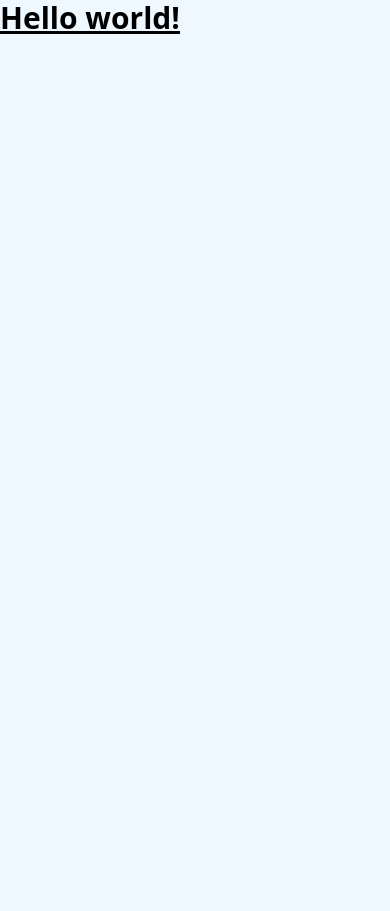
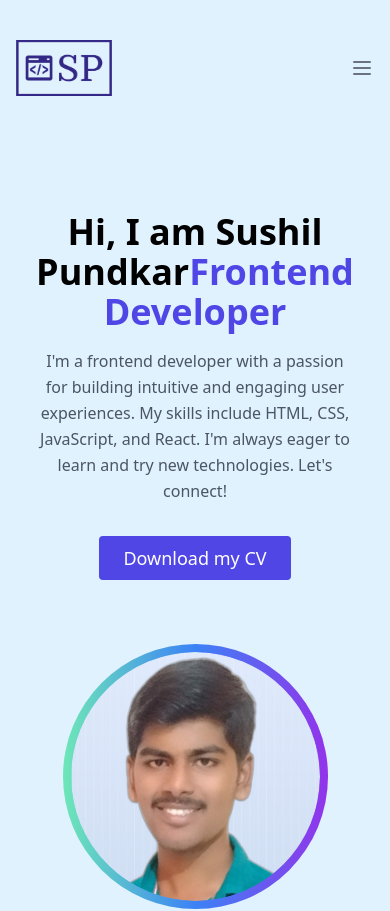
Before and after one commit to Sushil1204/Resume, a React (Vite) app: page / in a window 390 px wide. Shown: the top 911 px of the page. Before the commit the page ends 844 px from the top, so only its background shows below. Built offline with nearby package versions, Linux system fonts and the light colour scheme.

Commit message:
Header section created

```diff
--- a/package.json
+++ b/package.json
@@ -10,7 +10,8 @@
   },
   "dependencies": {
     "react": "^18.2.0",
-    "react-dom": "^18.2.0"
+    "react-dom": "^18.2.0",
+    "react-icons": "^4.7.1"
   },
   "devDependencies": {
     "@types/react": "^18.0.27",
--- a/src/App.jsx
+++ b/src/App.jsx
@@ -1,12 +1,14 @@
-import React from "react"
+import React from "react";
+import About from "./components/About";
+import Header from "./components/Header";
 
 function App() {
-
   return (
-    <h1 className="text-3xl font-bold underline">
-    Hello world!
-  </h1>
-  )
+    <>
+      <Header />
+      <About/>
+    </>
+  );
 }
 
-export default App
+export default App;
--- /dev/null
+++ b/src/components/About.jsx
@@ -0,0 +1,9 @@
+import React from 'react'
+
+const About = () => {
+  return (
+    <div>About</div>
+  )
+}
+
+export default About
--- /dev/null
+++ b/src/components/Header.jsx
@@ -0,0 +1,111 @@
+import React, { useState } from "react";
+import logo from "../assets/logo.png";
+import profile from "../assets/profile.png";
+import { AiFillGithub, AiFillLinkedin, AiOutlineTwitter } from "react-icons/ai";
+
+const Header = () => {
+  const [state, setState] = useState(false);
+
+  return (
+    <div className="bg-sky-100">
+      <header className="py-5">
+        <nav className="items-center pt-5 px-4 mx-auto max-w-screen-xl sm:px-8 md:flex md:space-x-6">
+          <div className="flex justify-between">
+            <a href="javascript:void(0)">
+              <img
+                src={logo}
+                width={120}
+                height={10}
+                className="w-24 h-14"
+                alt="Float UI logo"
+              />
+            </a>
+            <button
+              className="text-gray-500 outline-none md:hidden"
+              onClick={() => setState(!state)}
+            >
+              {state ? (
+                <svg
+                  xmlns="http://www.w3.org/2000/svg"
+                  className="h-6 w-6"
+                  fill="none"
+                  viewBox="0 0 24 24"
+                  stroke="currentColor"
+                >
+                  <path
+                    strokeLinecap="round"
+                    strokeLinejoin="round"
+                    strokeWidth={2}
+                    d="M6 18L18 6M6 6l12 12"
+                  />
+                </svg>
+              ) : (
+                <svg
+                  xmlns="http://www.w3.org/2000/svg"
+                  className="h-6 w-6"
+                  fill="none"
+                  viewBox="0 0 24 24"
+                  stroke="currentColor"
+                >
+                  <path
+                    strokeLinecap="round"
+                    strokeLinejoin="round"
+                    strokeWidth={2}
+                    d="M4 6h16M4 12h16M4 18h16"
+                  />
+                </svg>
+              )}
+            </button>
+          </div>
+          <ul
+            className={`flex-1 justify-between mt-12 md:flex md:mt-0 ${
+              state ? "" : "hidden"
+            }`}
+          >
+            <div className="order-1 flex-1 justify-end items-end space-y-5 md:flex md:space-x-6 md:space-y-0">
+              <li className="order-2 pb-5 md:pb-0 space-x-2">
+                <AiOutlineTwitter className="text-4xl text-sky-600 text-center focus:shadow-none block md:inline cursor-pointer" />
+                <AiFillGithub className="text-4xl text-sky-600 text-center focus:shadow-none block md:inline cursor-pointer" />
+                <AiFillLinkedin className="text-4xl text-sky-600 text-center focus:shadow-none block md:inline cursor-pointer" />
+              </li>
+            </div>
+          </ul>
+        </nav>
+      </header>
+      <section className="mt-24 mx-auto max-w-screen-xl pb-24 px-4 items-center lg:flex md:px-8 place-items-center">
+        <section className="text-gray-600 body-font">
+          <div className="container mx-auto flex px-5 md:flex-row flex-col items-center">
+            <div className="lg:flex-grow md:w-1/2 lg:pr-24 md:pr-16 flex flex-col md:items-start md:text-left mb-16 md:mb-0 items-center text-center">
+              <h1 className="text-4xl md:text-5xl mb-4 font-bold text-black">
+                Hi, I am Sushil Pundkar
+                <span className="lg:inline-block text-indigo-600">
+                  Frontend Developer
+                </span>
+              </h1>
+              <p className="mb-8 leading-relaxed">
+                I'm a frontend developer with a passion for building intuitive
+                and engaging user experiences. My skills include HTML, CSS,
+                JavaScript, and React. I'm always eager to learn and try new
+                technologies. Let's connect!
+              </p>
+              <div className="flex justify-center">
+                <button className="inline-flex text-white bg-indigo-600 border-0 py-2 px-6 focus:outline-none hover:bg-indigo-600 rounded text-lg">
+                  Download my CV
+                </button>
+              </div>
+            </div>
+            <div className="lg:max-w-lg lg:w-full md:w-1/2 w-5/6">
+              <img
+                className="object-cover object-center rounded-full p-2 w-96 bg-gradient-to-r from-[#6EE7B7] via-[#3B82F6] to-[#9333EA]"
+                alt="hero"
+                src={profile}
+              />
+            </div>
+          </div>
+        </section>
+      </section>
+    </div>
+  );
+};
+
+export default Header;
--- a/src/index.css
+++ b/src/index.css
@@ -3,7 +3,7 @@
 @tailwind utilities;
 
 *{
-  background-color: aliceblue;
+  /* background-color: aliceblue; */
   margin: 0;
   padding: 0;
 }
```
Also changed, not shown: 1 other file (tests, documents, lock files or other folders).
